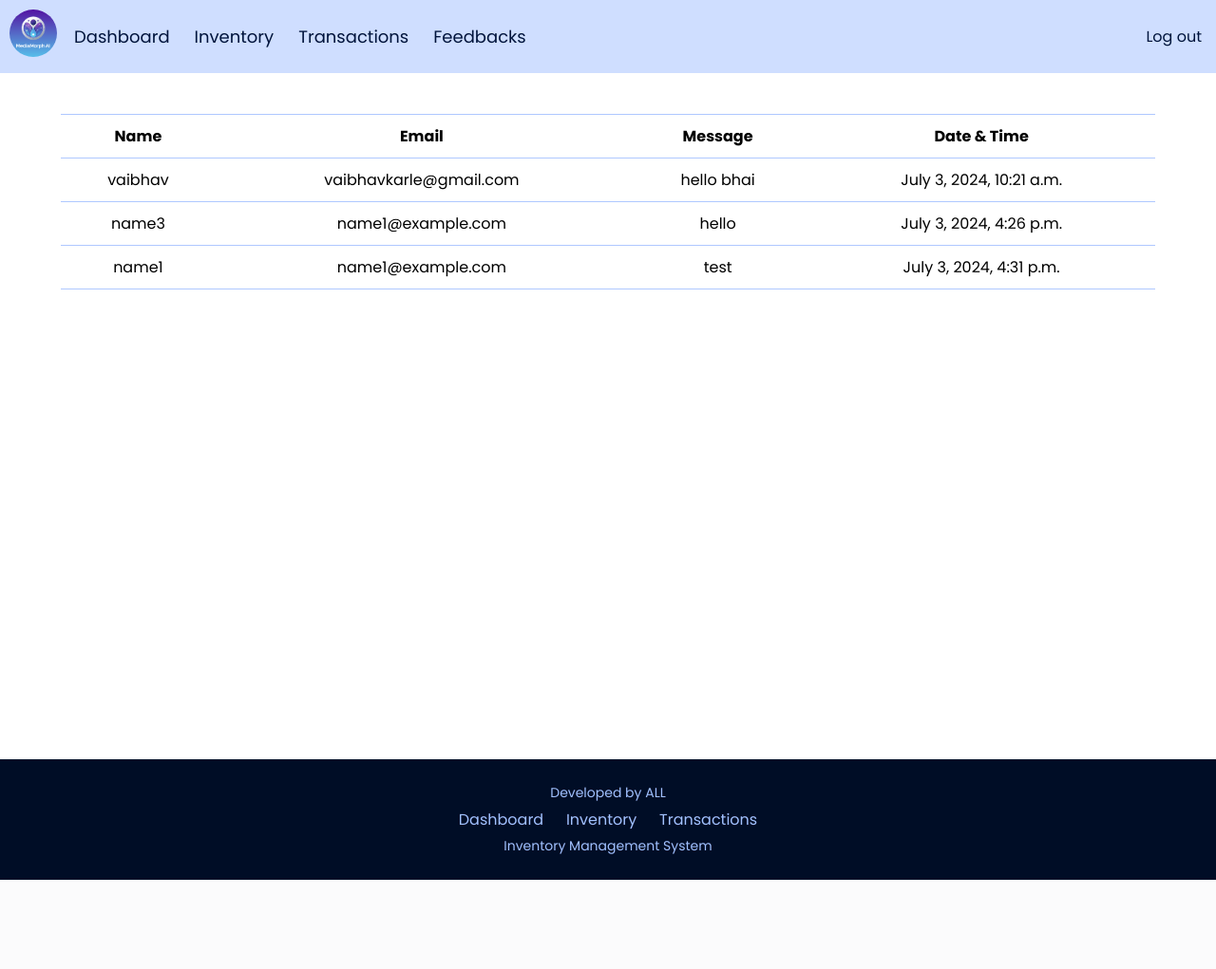
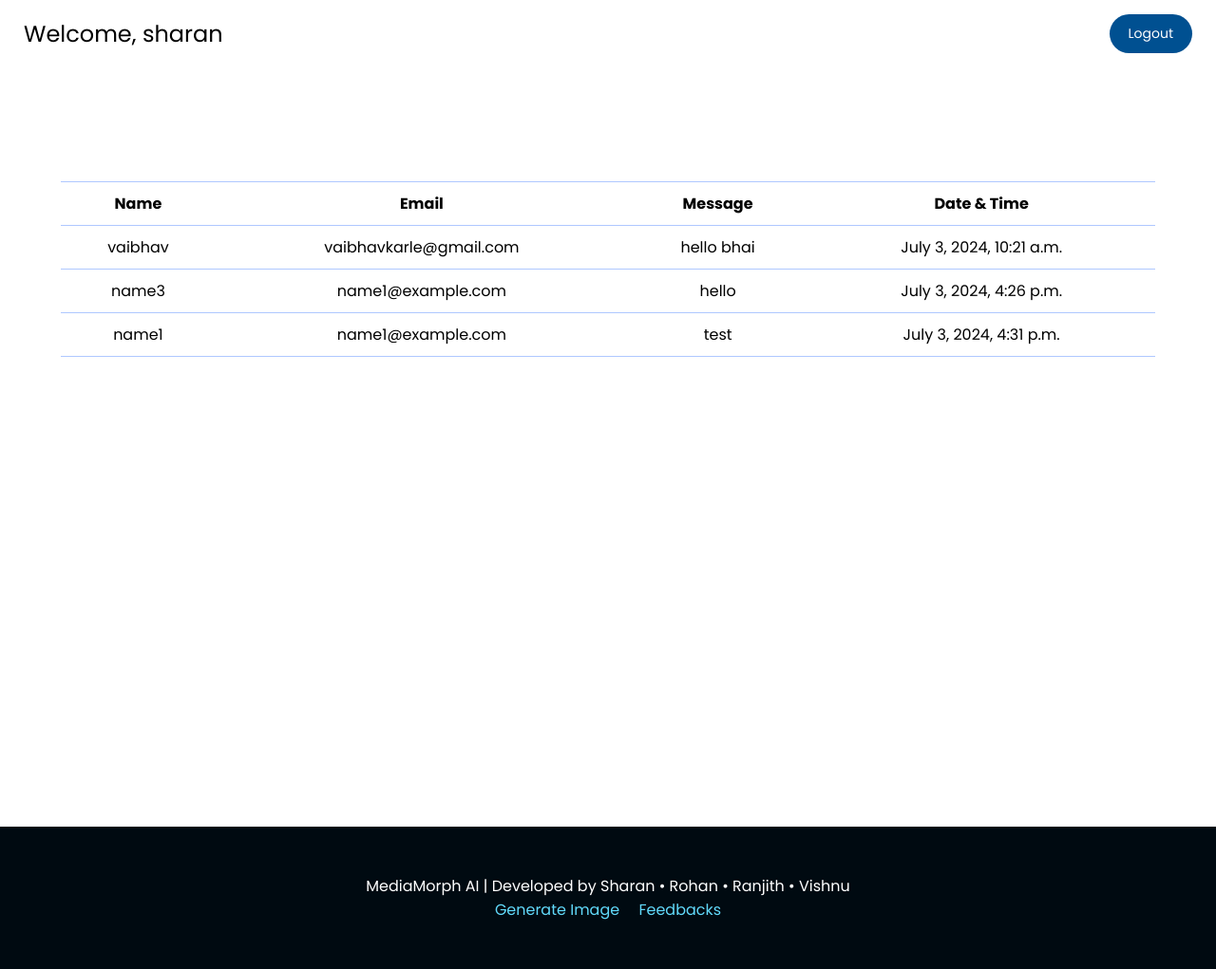
Before and after one commit to Sharan-m-04/MediaMorph-AI, a Django app: page /feedbacks/ in a window 1280 px wide. Shown: the whole page at 95% size. Before the commit the page ends 927 px from the top, so only its background shows below. Run offline with Django 5.2, Linux system fonts and the light colour scheme; a user stored in the database is signed in; data comes from the database, SQL or seed files in the repository; both versions use the stored data as it was after the commit; some libraries are stand-ins or nearby versions.

Commit message:
updated feedback page

```diff
--- a/MediaMorphAI/Feedbacks/static/feedbacks.css
+++ b/MediaMorphAI/Feedbacks/static/feedbacks.css
@@ -16,82 +16,46 @@ html {
 }
 
 /* Navigation Section */
-.header {
-    background-color: #cfdeff;
-    /* filter: blur(4px); */
-    backdrop-filter: blur(5px);
-    padding: 5px;
-    width: 100%;
-    position: fixed;
-}
 
-.logo {
-    padding: 5px;
-    height: 60px;
-    width: 60px;
-    border-radius: 50%;
-}
-
-.navig {
-    display: flex;
-    align-items: center;
-}
-
-.navul {
-    display: flex;
-}
-
-.navc {
-    list-style: none;
-    padding: 8px;
-    margin: 5px;
-}
-
-.navc a {
-    text-decoration: none;
-    color: #00143c;
-    font-size: 18px;
-    font-family: 'poppins', sans-serif;
-}
-
-.navc a:hover {
-    color: #003db8;
-}
-
-.burger {
-    width: 33px;
-    height: 33px;
-    display: none;
-    position: absolute;
-    cursor: pointer;
-    right: 10%;
-    top: 15px;
-}
-
-.line {
-    background-color: white;
-    width: 33px;
-    height: 4px;
-    margin: 5px 5px;
-}
-
-.navs {
-    width: 100%;
+.container{
     display: flex;
     align-items: center;
     justify-content: space-between;
+    margin: 15px 25px;
 }
 
-.logout {
-    text-decoration: none;
-    color: #00143c;
-    display: block;
-    margin: 10px;
+.greet {
+    font-size: 24px;
 }
 
-.logout:hover {
-    color: #003db8;
-    cursor: pointer;
+.subContainer {
+    display: flex;
+    align-items: center;
+    justify-content: center;
+}
+
+.feedback {
+    text-decoration: none;
+    color: rgb(0, 80, 145);
+    margin-right: 15px;
+    font-size: 16px;
+}
+
+.feedback:hover {
+    color: rgb(0, 123, 224);
+}
+
+.logoutBtn {
+    text-decoration: none;
+    color: white;
+    background-color: rgb(0, 80, 145);
+    padding: 10px 20px;
+    font-size: 14px;
+    border-radius: 50px;
+}
+
+.logoutBtn:hover {
+    background-color: rgb(0, 108, 196);
 }
 
 /* Main Content */
@@ -170,44 +134,35 @@ html {
 
 /* Footer */
 
-footer {
-    background-color: #000d26;
-    color: #a2c1ff;
-    padding: 20px 0;
+.footer {
+    background-color:rgb(0, 10, 17);
+    color: #fff;
     text-align: center;
-    font-size: 14px;
+    padding: 1rem;
+    height: 150px;
+    display: flex;
+    flex-direction: column;
+    align-items: center;
+    justify-content: center;
 }
 
-.footer-content {
-    display: flex;
-    justify-content: center;
-    align-items: center;
-    flex-direction: column;
+.footernav {
+    color: #61dafb;
+    text-decoration: none;
+    margin: 0 0.5rem;
 }
 
-.footer-content nav ul {
-    list-style-type: none;
-    margin: 0;
-    padding: 0;
+.footernav:hover {
+    color: #a8ecff;
 }
 
-.footer-content nav ul li {
-    display: inline;
-    margin: 0 10px;
+.DevInfo {
+    color: white;
+    text-decoration: none;
 }
 
-.footer-content nav ul li a {
-    text-decoration: none;
-    color: #a2c1ff;
-    font-size: 16px;
-}
-
-.footer-content nav ul li a:hover {
-    color: #dfeaff;
-}
-
-.footer-content p {
-    margin: 5px 0;
+.DevInfo:hover {
+    color: rgb(220, 220, 220);
 }
 
 
--- a/MediaMorphAI/Feedbacks/templates/feedbacks.html
+++ b/MediaMorphAI/Feedbacks/templates/feedbacks.html
@@ -13,27 +13,12 @@
 </head>
 
 <body>
-    <header class="header">
-        <nav class="navig h-nav-resp">
-            <a href="/dashboard"><img src="{% static 'Images/logo.png' %}" alt="Logo" class="logo"></a>
-            <div class="navs">
-                <ul class="navul v-class-resp">
-                    <li class="navc"><a href="/dashboard">Dashboard</a></li>
-                    <li class="navc"><a href="/inventory">Inventory</a></li>
-                    <li class="navc"><a href="/transactions">Transactions</a></li>
-                    {% if user.is_authenticated and user.is_superuser %}
-                    <li class="navc"><a href="/feedbacks">Feedbacks</a></li>
-                    {% endif %}
-                </ul>
-                <div class="logout navig" onclick="logout()">Log out</div>
-            </div>
-            <div class="burger">
-                <div class="line"></div>
-                <div class="line"></div>
-                <div class="line"></div>
-            </div>
-        </nav>
-    </header>
+    <div class="container">
+        <p class="greet">Welcome, {{user}}</p>
+        <div class="subContainer">
+            <a href="/accounts/logout" class="logoutBtn">Logout</a>
+        </div>
+    </div>
 
     <section class="main-content">
         <div class="table">
@@ -56,17 +41,18 @@
         </div>
     </section>
 
-    <footer>
-        <div class="footer-content">
-            <p>Developed by ALL </p>
-            <nav>
-                <ul>
-                    <li><a href="/dashboard">Dashboard</a></li>
-                    <li><a href="/inventory">Inventory</a></li>
-                    <li><a href="/transactions">Transactions</a></li>
-                </ul>
-            </nav>
-            <p>Inventory Management System</p>
+    <footer class="footer">
+        <p>MediaMorph AI | Developed by
+            <a href="mailto:msharan.hnp@gmail.com" class="DevInfo">Sharan</a>
+            • <a href="mailto:rohanms0405@gmail.com" class="DevInfo">Rohan</a>
+            • <a href="mailto:24ranjith2003@gmail.com" class="DevInfo">Ranjith</a>
+            • <a href="mailto:shivamv1972@gmail.com" class="DevInfo">Vishnu</a>
+        </p>
+        <div>
+            <a href="/generateimage" class="footernav">Generate Image</a>
+            {% if user.is_authenticated and user.is_superuser %}
+            <a href="/feedbacks" class="footernav">Feedbacks</a>
+            {% endif %}
         </div>
     </footer>
     <script src="{% static 'feedbacks.js' %}" type="text/javascript"></script>
```
Also changed, not shown: MediaMorphAI/GenerateImage/static/generateImage.css (+33 -9 lines), MediaMorphAI/GenerateImage/templates/generateImage.html (+16 -4 lines), MediaMorphAI/db.sqlite3.
